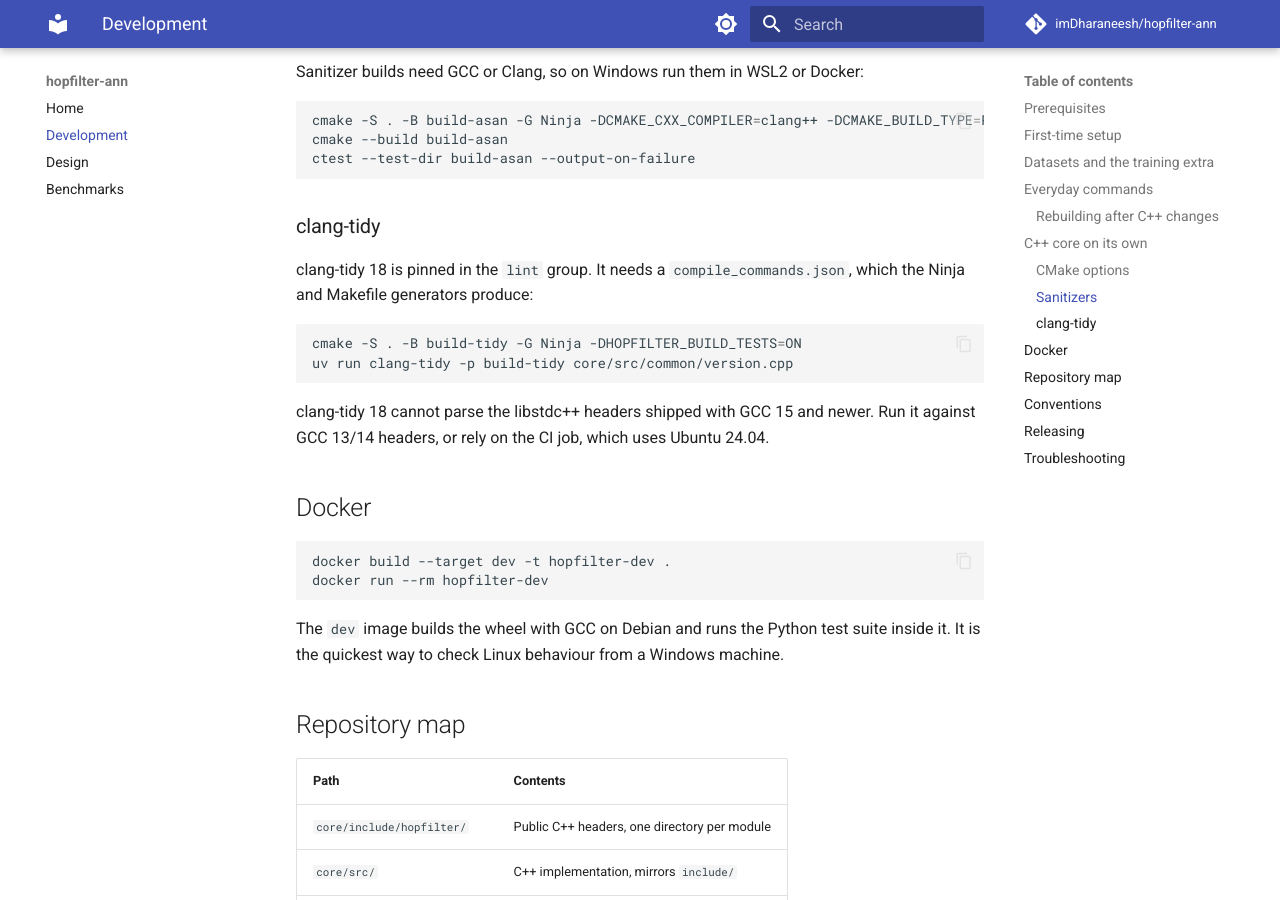
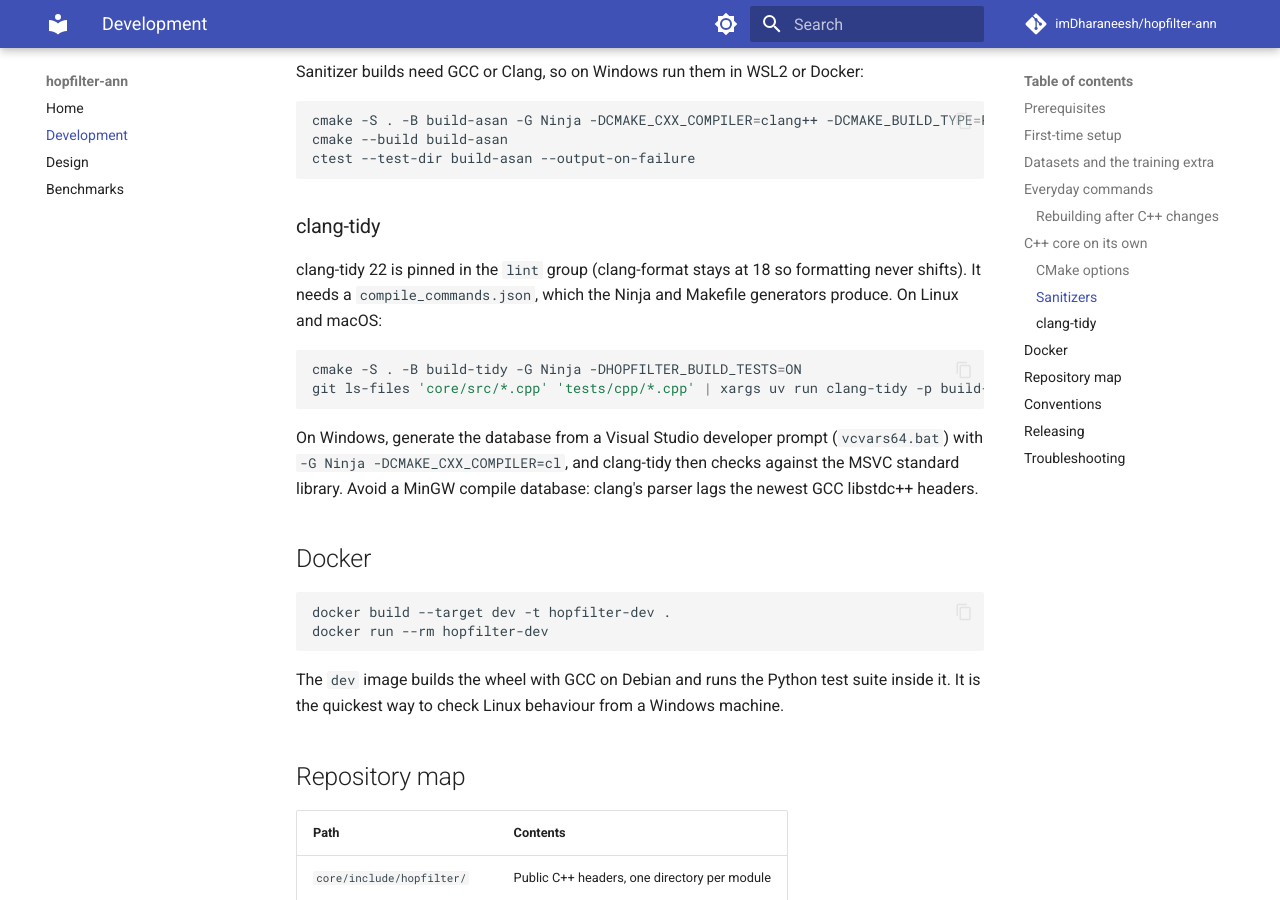
Before and after one commit to imDharaneesh/hopfilter-ann, an MkDocs documentation site: the page built from docs/development.md, in a window 1280 px wide and 900 px high, scrolled down 2981 px. Built offline with MkDocs 1.6.1 and Material for MkDocs 9.7.7, drawn with Linux system fonts in a browser that asks for light colours; comment, search, counter and statistics services are not loaded.

Commit message:
chore: bump clang-tidy to 22 and tune checks for numeric code
clang-tidy 18 could not parse either the msvc stl (needs clang 20+) or gcc 16's libstdc++, so it could only ever run in ci. 22 runs locally against an msvc compile database. clang-format stays at 18 so formatting doesn't shift.

Disabled pro-bounds-avoid-unchecked-container-access (new in 22, bans operator[] even in distance kernels and graph traversal where .at() is off the table) and use-designated-initializers ({id, distance} is clearer than designated fields for a pair). Cognitive complexity now ignores macros, gtest's EXPECT_THROW alone blew past the threshold. Sole defaulted virtual destructors are allowed for interfaces.

````diff
--- a/docs/development.md
+++ b/docs/development.md
@@ -103,14 +103,14 @@ ctest --test-dir build-asan --output-on-failure
 
 ### clang-tidy
 
-clang-tidy 18 is pinned in the `lint` group. It needs a `compile_commands.json`, which the Ninja and Makefile generators produce:
+clang-tidy 22 is pinned in the `lint` group (clang-format stays at 18 so formatting never shifts). It needs a `compile_commands.json`, which the Ninja and Makefile generators produce. On Linux and macOS:
 
 ```bash
 cmake -S . -B build-tidy -G Ninja -DHOPFILTER_BUILD_TESTS=ON
-uv run clang-tidy -p build-tidy core/src/common/version.cpp
+git ls-files 'core/src/*.cpp' 'tests/cpp/*.cpp' | xargs uv run clang-tidy -p build-tidy --quiet
 ```
 
-clang-tidy 18 cannot parse the libstdc++ headers shipped with GCC 15 and newer. Run it against GCC 13/14 headers, or rely on the CI job, which uses Ubuntu 24.04.
+On Windows, generate the database from a Visual Studio developer prompt (`vcvars64.bat`) with `-G Ninja -DCMAKE_CXX_COMPILER=cl`, and clang-tidy then checks against the MSVC standard library. Avoid a MinGW compile database: clang's parser lags the newest GCC libstdc++ headers.
 
 ## Docker
 
--- a/pyproject.toml
+++ b/pyproject.toml
@@ -43,7 +43,7 @@ lint = [
     "mypy>=1.15",
     "clang-format==18.1.8",
     "pre-commit>=4.0",
-    "clang-tidy==18.1.8",
+    "clang-tidy==22.1.8",
     "types-pyyaml>=6.0",
 ]
 docs = ["mkdocs>=1.6,<2", "mkdocs-material>=9.6"]
````
Also changed, not shown: PLAN.md (+2 -2 lines), 2 other files.
